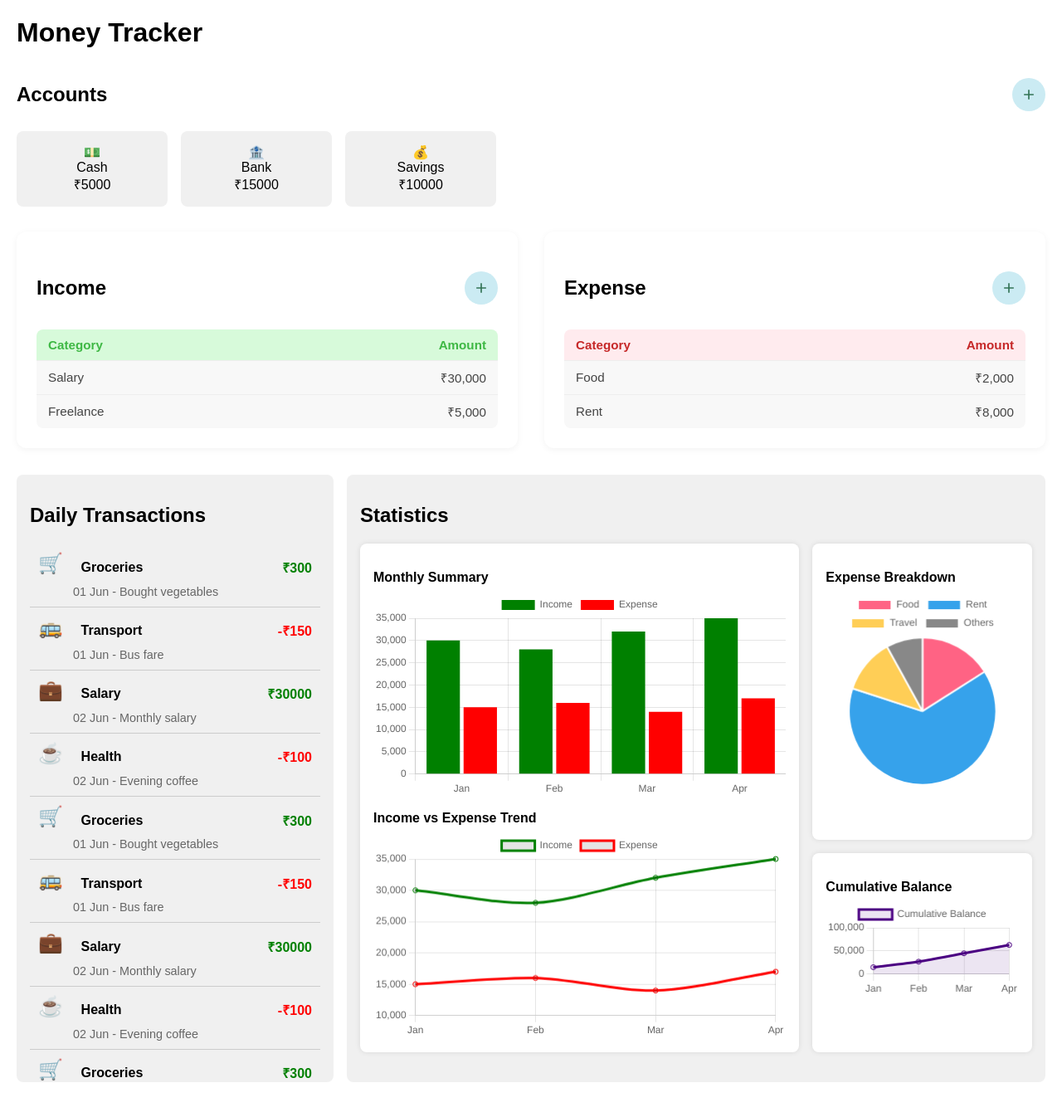
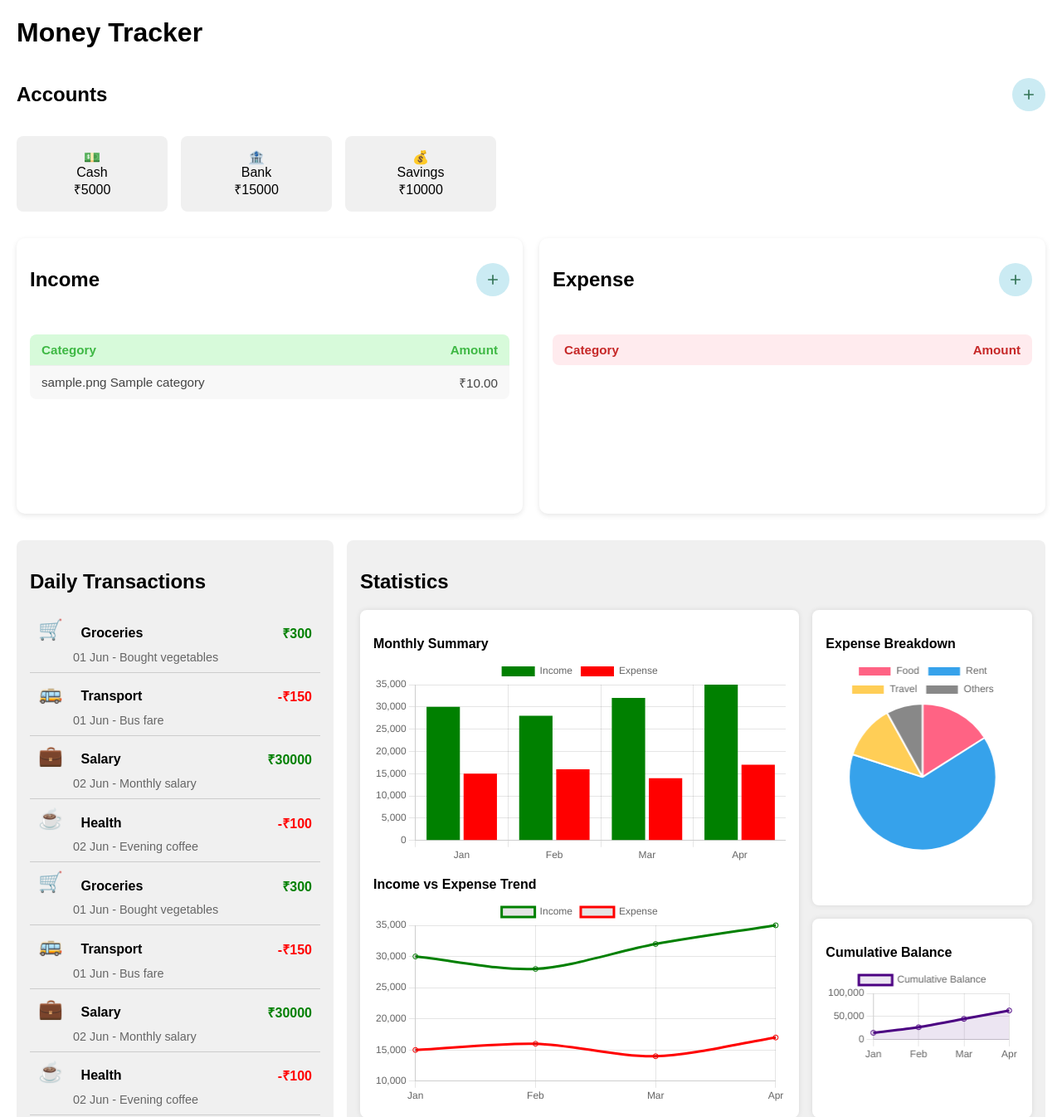
Before and after one commit to ibnu-umer/money-tracker, a Django app: page / in a window 1280 px wide. Shown: the top 1346 px of the page at 83% size. Before the commit the page ends 1304 px from the top, so only its background shows below. Run offline with Django 5.2, Linux system fonts and the light colour scheme; tables that the repository leaves empty hold one stand-in row (values such as "Sample post"); lists and menus that the app fills with data are empty.

Commit message:
Add icons and total amounts to income/expense tables and form
- Added Total column to both income and expense tables
- Displayed category icons, names, and total amounts in the tables
- Updated transaction form to include icon

```diff
--- a/tracker/models.py
+++ b/tracker/models.py
@@ -12,6 +12,7 @@ class Category(models.Model):
     name = models.CharField(max_length=100)
     type = models.CharField(max_length=10, choices=CATEGORY_TYPES)
     icon = models.CharField(max_length=10, blank=False, help_text="Emoji or short icon")
+    total = models.DecimalField(max_digits=10, decimal_places=2, default=0)
 
     def __str__(self):
         return f"{self.name}"
--- a/tracker/static/tracker/style.css
+++ b/tracker/static/tracker/style.css
@@ -26,28 +26,36 @@ body {
     flex-shrink: 0;
 }
 
-/* Income and Expense Section */
+
 .income-expense {
     display: flex;
-    justify-content: space-between;
-    gap: 2rem;
+    gap: 20px;
+    align-items: stretch;
+    margin-top: 2rem;
     margin-bottom: 2rem;
+    flex-wrap: wrap; /* optional for small screens */
 }
 
 .box {
     flex: 1;
-    background: #ffffff;
-    border-radius: 12px;
-    padding: 1.5rem;
-    box-shadow: 0 2px 8px rgba(0, 0, 0, 0.05);
+    display: flex;
+    flex-direction: column;
+    justify-content: flex-start;
+    background: #fff;
+    padding: 1rem;
+    border-radius: 10px;
+    box-shadow: 0 2px 6px rgba(0,0,0,0.1);
+    min-height: 300px; /* Ensures minimum visible area */
 }
 
 .box-header {
     display: flex;
     justify-content: space-between;
     align-items: center;
-    margin: 10px 0;
+    margin-bottom: 1rem;
 }
+
+
 
 .add-btn-expandable {
     display: flex;
@@ -68,7 +76,7 @@ body {
 }
 
 .add-btn-expandable:hover {
-    width: 140px; /* expanded width */
+    width: 140px;
     background-color: #cbebf3;
 }
 
@@ -87,11 +95,13 @@ body {
 }
 
 .icon-svg {
-    width: 24px;   /* Change this to your desired size */
+    width: 24px;
     height: 24px;
 }
 
-/* Tables */
+
+
+/* Tables  */
 table {
     width: 100%;
     border-collapse: collapse;
@@ -141,6 +151,7 @@ table td:last-child {
     background-color: #ffebee;
     color: #c62828;
 }
+
 
 /* Bottom Section Layout */
 .bottom-section {
--- a/tracker/templates/tracker/home.html
+++ b/tracker/templates/tracker/home.html
@@ -47,8 +47,9 @@
 
             <table class="income-table">
                 <tr><th>Category</th><th>Amount</th></tr>
-                <tr><td>Salary</td><td>₹30,000</td></tr>
-                <tr><td>Freelance</td><td>₹5,000</td></tr>
+                {% for category in income_categories %}
+                    <tr><td>{{ category.icon }} {{ category }}</td><td>₹{{ category.total }}</td></tr>
+                {% endfor %}
             </table>
         </div>
 
@@ -70,8 +71,9 @@
 
             <table class="expense-table">
                 <tr><th>Category</th><th>Amount</th></tr>
-                <tr><td>Food</td><td>₹2,000</td></tr>
-                <tr><td>Rent</td><td>₹8,000</td></tr>
+                {% for category in expense_categories %}
+                    <tr><td>{{ category.icon }} {{ category }}</td><td>₹{{ category.total }}</td></tr>
+                {% endfor %}
             </table>
         </div>
     </div>
--- a/tracker/templates/tracker/includes/add_transaction_form.html
+++ b/tracker/templates/tracker/includes/add_transaction_form.html
@@ -5,7 +5,7 @@
         <select name="category" required>
             <option value="" disabled selected hidden>Select a category</option>
             {% for category in categories %}
-                <option value="{{ category }}">{{ category }}</option>
+                <option value="{{ category }}">{{category.icon }} {{ category }}</option>
             {% endfor %}
         </select>
     </div>
--- a/tracker/views.py
+++ b/tracker/views.py
@@ -57,28 +57,3 @@ def add_expense(request):
         note = request.POST.get("note")
         Expense.objects.create(date=date, category=category, amount=amount, note=note)
         return redirect("home")
-
-
-
-
-def income_list_create(request):
-    form = IncomeForm()
-    incomes = Income.objects.all()
-
-    if request.method == 'POST':
-        form = IncomeForm(request.POST)
-        if form.is_valid():
-            form.save()
-            return redirect('income')  # replace with your actual URL name
-
-    return render(request, 'tracker/income.html', {'form': form, 'incomes': incomes})
-
-
-
-def dashboard(request):
-    context = {
-        'income_categories': ['Salary', 'Freelance', 'Bonus'],
-        'expense_categories': ['Food', 'Rent', 'Transport'],
-        'today': date.today().isoformat()
-    }
-    return render(request, 'tracker/home.html', context)
```
Also changed, not shown: tracker/migrations/0003_category_total.py (added).
